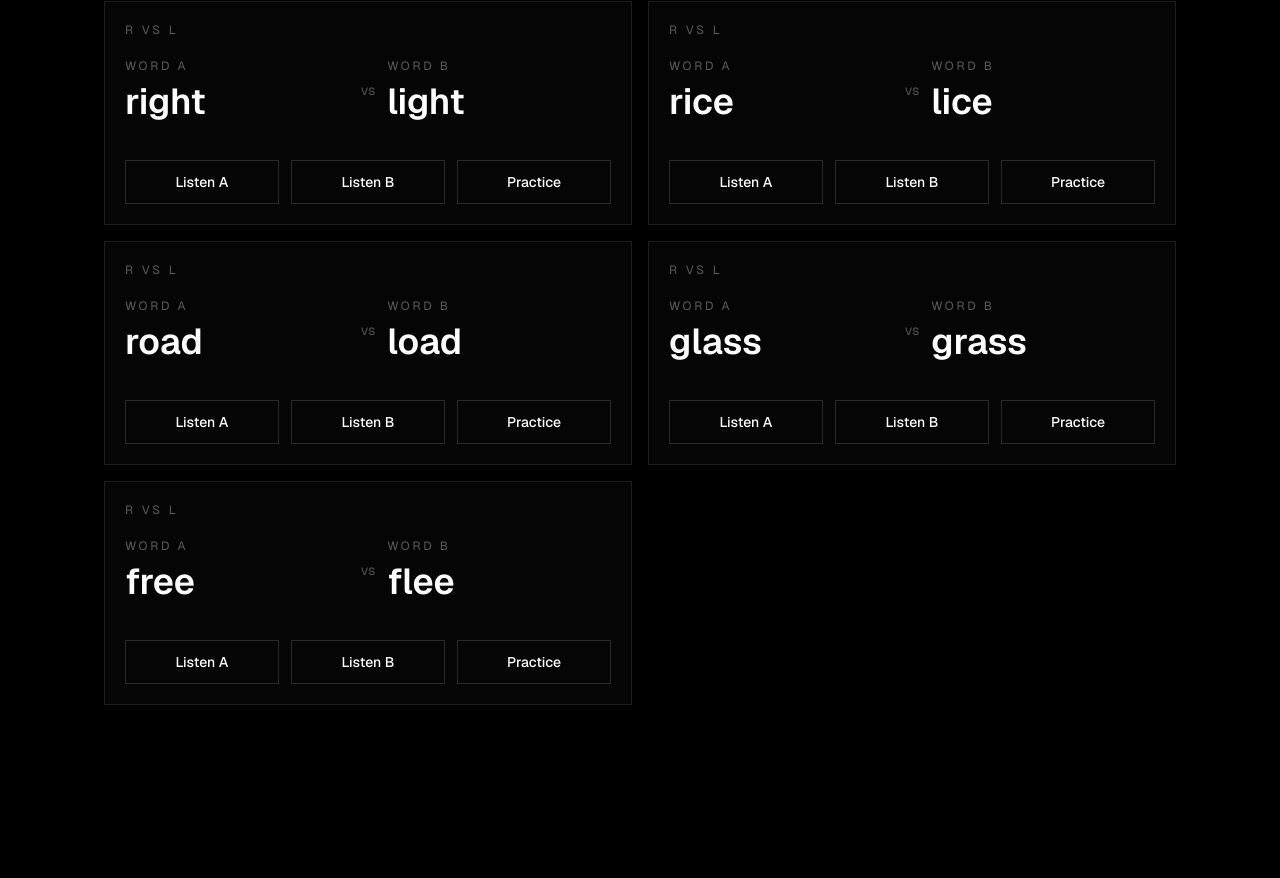
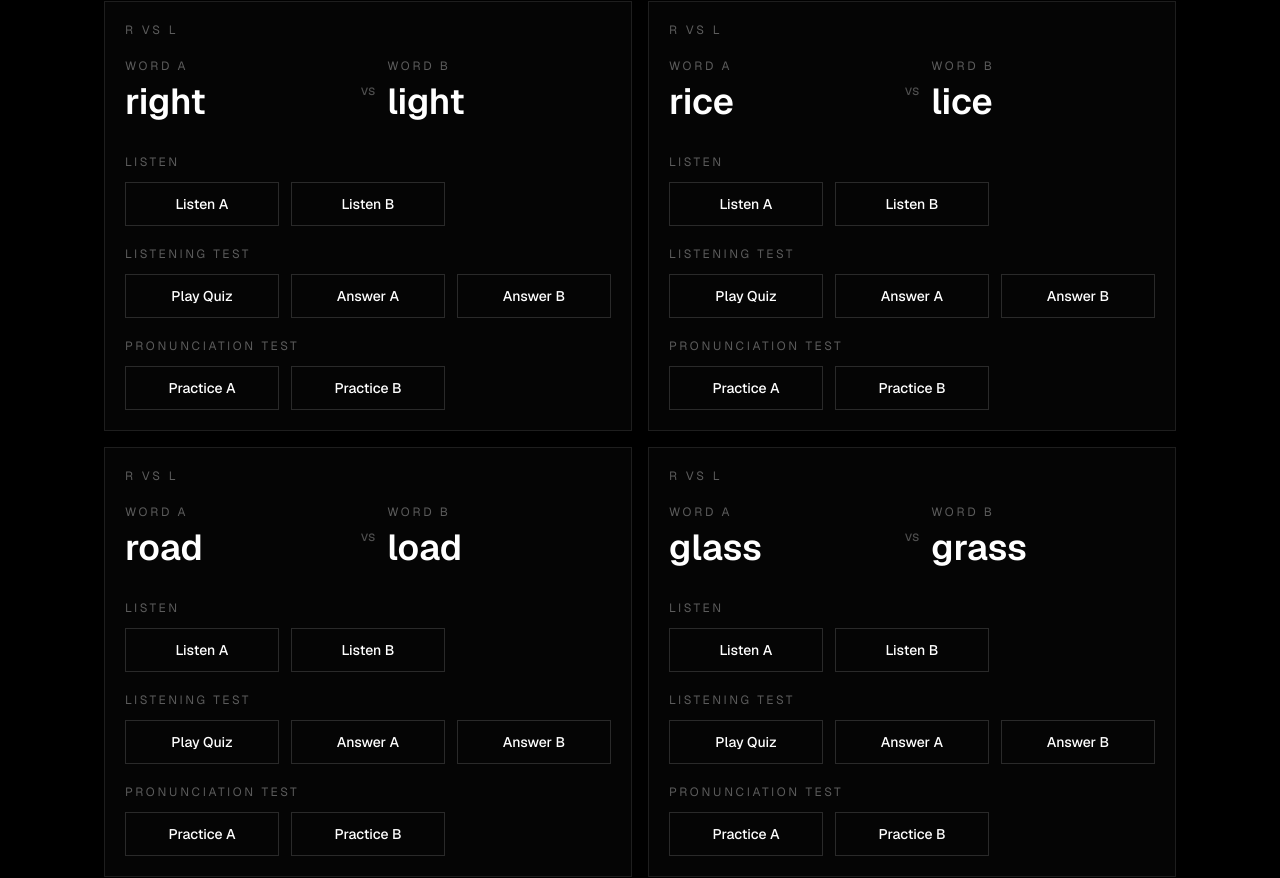
Before and after one commit to KulafuAcademy/ATLAS, a Next.js app: page / in a window 1280 px wide. Shown: the part 697-1575 px from the top of the page. Before the commit the page ends 1498 px from the top, so only its background shows below. Built offline with nearby package versions, Linux system fonts and the light colour scheme.

Commit message:
Add listening and pronunciation test feedback

```diff
--- a/components/training/MinimalPairTrainer.tsx
+++ b/components/training/MinimalPairTrainer.tsx
@@ -1,8 +1,22 @@
 "use client";
 
 import { useState } from "react";
+import type { ReactNode } from "react";
 
 import type { MinimalPair } from "@/types/training";
+
+declare global {
+  interface Window {
+    webkitAudioContext?: typeof AudioContext;
+  }
+}
+
+type QuizTarget = "A" | "B";
+
+type ActiveQuiz = {
+  pairId: string;
+  target: QuizTarget;
+} | null;
 
 type MinimalPairTrainerProps = {
   title: string;
@@ -18,6 +32,7 @@ export function MinimalPairTrainer({
   const [message, setMessage] = useState(
     "Choose a word to listen, then practice it aloud.",
   );
+  const [activeQuiz, setActiveQuiz] = useState<ActiveQuiz>(null);
 
   function speak(word: string) {
     if (!("speechSynthesis" in window)) {
@@ -36,8 +51,38 @@ export function MinimalPairTrainer({
     setMessage(`Playing: ${word}`);
   }
 
-  function showPracticeMessage() {
-    setMessage("Voice analysis will be added later.");
+  function startQuiz(pair: MinimalPair) {
+    const target: QuizTarget = Math.random() > 0.5 ? "A" : "B";
+    const word = target === "A" ? pair.wordA : pair.wordB;
+
+    setActiveQuiz({ pairId: pair.id, target });
+    speak(word);
+    setMessage("Which word did you hear?");
+  }
+
+  function answerQuiz(pair: MinimalPair, answer: QuizTarget) {
+    if (!activeQuiz || activeQuiz.pairId !== pair.id) {
+      setMessage("Click Quiz first, then choose A or B.");
+      return;
+    }
+
+    if (answer === activeQuiz.target) {
+      playCorrectSound();
+      setMessage("Correct! Ping-pong.");
+    } else {
+      playIncorrectSound();
+      setMessage(
+        `Try again. The answer was Word ${activeQuiz.target}.`,
+      );
+    }
+
+    setActiveQuiz(null);
+  }
+
+  function startPronunciationTest(pair: MinimalPair, target: QuizTarget) {
+    const word = target === "A" ? pair.wordA : pair.wordB;
+
+    setMessage(`Pronunciation test for "${word}" will use voice analysis later.`);
   }
 
   return (
@@ -78,16 +123,36 @@ export function MinimalPairTrainer({
               </div>
             </div>
 
-            <div className="mt-8 grid gap-3 sm:grid-cols-3">
+            <div className="mt-8 space-y-5">
+              <TestGroup title="Listen">
                 <ActionButton onClick={() => speak(pair.wordA)}>
                   Listen A
                 </ActionButton>
                 <ActionButton onClick={() => speak(pair.wordB)}>
                   Listen B
                 </ActionButton>
-              <ActionButton onClick={showPracticeMessage}>
-                Practice
+              </TestGroup>
+
+              <TestGroup title="Listening Test">
+                <ActionButton onClick={() => startQuiz(pair)}>
+                  Play Quiz
                 </ActionButton>
+                <ActionButton onClick={() => answerQuiz(pair, "A")}>
+                  Answer A
+                </ActionButton>
+                <ActionButton onClick={() => answerQuiz(pair, "B")}>
+                  Answer B
+                </ActionButton>
+              </TestGroup>
+
+              <TestGroup title="Pronunciation Test">
+                <ActionButton onClick={() => startPronunciationTest(pair, "A")}>
+                  Practice A
+                </ActionButton>
+                <ActionButton onClick={() => startPronunciationTest(pair, "B")}>
+                  Practice B
+                </ActionButton>
+              </TestGroup>
             </div>
           </article>
         ))}
@@ -103,6 +168,23 @@ function WordLabel({ label, word }: { label: string; word: string }) {
         Word {label}
       </p>
       <p className="text-3xl font-semibold text-white md:text-4xl">{word}</p>
+    </div>
+  );
+}
+
+function TestGroup({
+  title,
+  children,
+}: {
+  title: string;
+  children: ReactNode;
+}) {
+  return (
+    <div className="space-y-3">
+      <p className="text-xs uppercase tracking-[0.22em] text-white/35">
+        {title}
+      </p>
+      <div className="grid gap-3 sm:grid-cols-3">{children}</div>
     </div>
   );
 }
@@ -124,3 +206,59 @@ function ActionButton({
     </button>
   );
 }
+
+function playCorrectSound() {
+  const audioContext = createAudioContext();
+
+  if (!audioContext) {
+    return;
+  }
+
+  playTone(audioContext, 660, 0, 0.12, "sine");
+  playTone(audioContext, 880, 0.13, 0.16, "sine");
+}
+
+function playIncorrectSound() {
+  const audioContext = createAudioContext();
+
+  if (!audioContext) {
+    return;
+  }
+
+  playTone(audioContext, 160, 0, 0.28, "sawtooth");
+}
+
+function createAudioContext() {
+  const AudioContextConstructor =
+    window.AudioContext ?? window.webkitAudioContext;
+
+  if (!AudioContextConstructor) {
+    return null;
+  }
+
+  return new AudioContextConstructor();
+}
+
+function playTone(
+  audioContext: AudioContext,
+  frequency: number,
+  startDelay: number,
+  duration: number,
+  type: OscillatorType,
+) {
+  const oscillator = audioContext.createOscillator();
+  const gain = audioContext.createGain();
+  const startsAt = audioContext.currentTime + startDelay;
+  const endsAt = startsAt + duration;
+
+  oscillator.type = type;
+  oscillator.frequency.setValueAtTime(frequency, startsAt);
+  gain.gain.setValueAtTime(0.0001, startsAt);
+  gain.gain.exponentialRampToValueAtTime(0.16, startsAt + 0.02);
+  gain.gain.exponentialRampToValueAtTime(0.0001, endsAt);
+
+  oscillator.connect(gain);
+  gain.connect(audioContext.destination);
+  oscillator.start(startsAt);
+  oscillator.stop(endsAt);
+}
```
Lines whose indentation alone changed are shown as unchanged.
